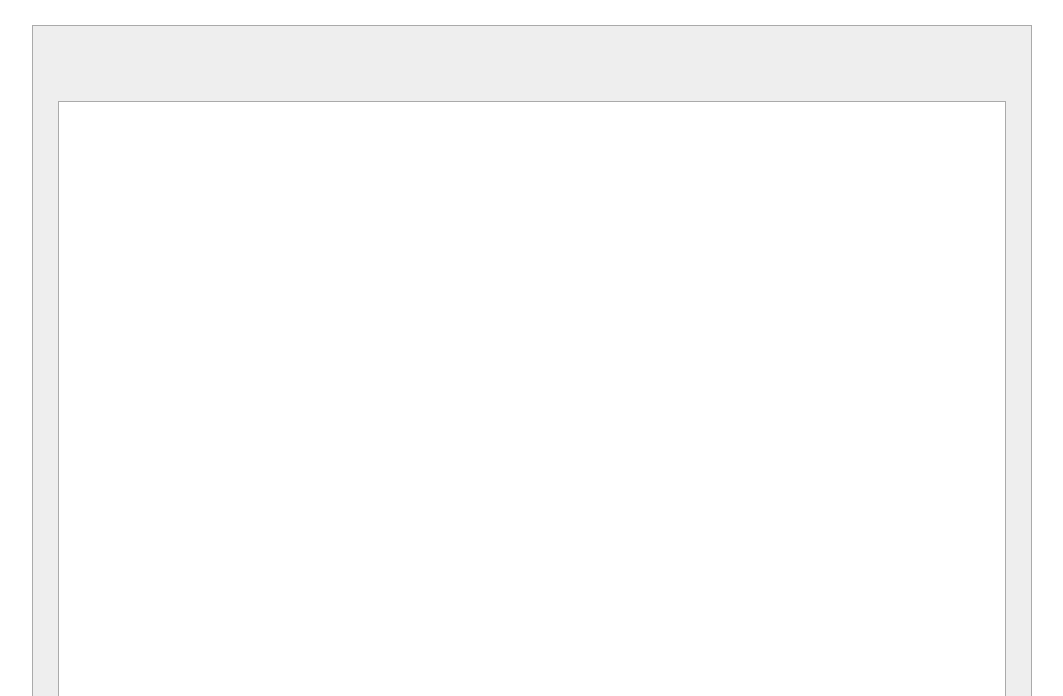
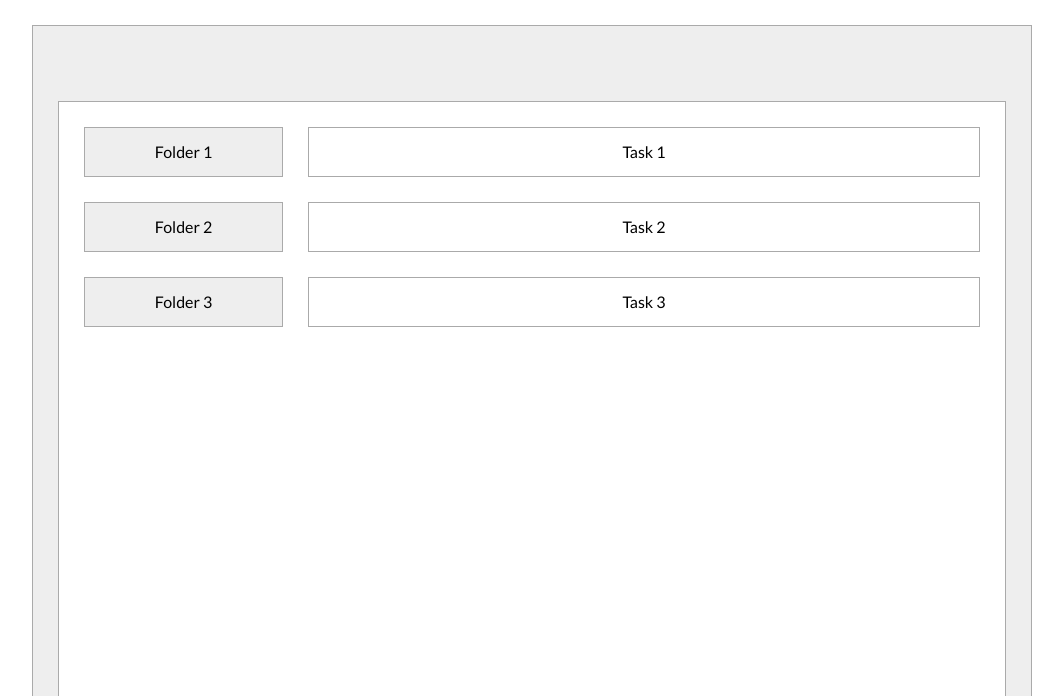
Before and after one commit to topvirtualbox-github/todo-list, a website built with webpack: page dist/index.html in a window 1280 px wide. Shown: the top 696 px of the page, without its empty margins (108-1171 px from the left). Built offline with nearby package versions, Linux system fonts and the light colour scheme.

Commit message:
Add basic functionality

```diff
--- a/src/css/style.css
+++ b/src/css/style.css
@@ -45,19 +45,65 @@ header {
 nav {
     max-width: 250px;
     min-height: calc(100% - 150px);
+    padding: 25px;
     background-color: #fff;
     border: 1px solid #aaa;
     border-right: none;
+    justify-content: start;
+    flex-direction: column;
 }
 
 main {
     max-width: calc(100% - 250px);
     min-height: calc(100% - 150px);
+    padding: 25px 25px 25px 0;
     background-color: #fff;
     border: 1px solid #aaa;
     border-left: none;
+    justify-content: start;
+    flex-direction: column;
 }
 
 footer {
     min-height: 75px;
 }
+
+/*------------------------------
+------------ HEADER ------------
+------------------------------*/
+
+/*------------------------------
+------------- NAV --------------
+------------------------------*/
+
+.folder {
+    width: 100%;
+    min-height: 50px;
+    margin-bottom: 25px;
+    background-color: #eee;
+    border: 1px solid #aaa;
+    cursor: pointer;
+}
+
+/*------------------------------
+------------- MAIN -------------
+------------------------------*/
+
+.todo {
+    width: 100%;
+    min-height: 50px;
+    margin-bottom: 25px;
+    border: 1px solid #aaa;
+    display: flex;
+    justify-content: center;
+    align-items: center;
+}
+
+/*------------------------------
+------------ FOOTER ------------
+------------------------------*/
+
+.github {
+    color: #000;
+    font-size: 2rem;
+}
--- a/src/index.js
+++ b/src/index.js
@@ -1,2 +1,9 @@
 import "./css/normalize.css";
 import "./css/style.css";
+import { folders } from "./modules/app.js";
+import { renderFolders, renderFolderTodoList } from "./modules/dom.js";
+
+window.addEventListener("load", () => {
+    renderFolders();
+    renderFolderTodoList(folders[0]);
+});
--- /dev/null
+++ b/src/modules/app.js
@@ -0,0 +1,7 @@
+const folders = [
+    { name: "Folder 1", list: [{ task: "Task 1" }, { task: "Task 2" }, { task: "Task 3" }] },
+    { name: "Folder 2", list: [{ task: "Task 4" }, { task: "Task 5" }, { task: "Task 6" }] },
+    { name: "Folder 3", list: [{ task: "Task 7" }, { task: "Task 8" }, { task: "Task 9" }] },
+];
+
+export { folders };
--- /dev/null
+++ b/src/modules/dom.js
@@ -0,0 +1,28 @@
+import { folders } from "./app.js";
+
+const renderFolders = () => {
+    const nav = document.querySelector("nav");
+    while (nav.hasChildNodes()) { nav.removeChild(nav.lastChild); }
+    folders.forEach((element, index) => {
+        const button = document.createElement("button");
+        button.classList.add("folder");
+        button.textContent = folders[index].name;
+        nav.append(button);
+        button.addEventListener("click", () => {
+            renderFolderTodoList(folders[index]);
+        });
+    });
+}
+
+const renderFolderTodoList = (folder) => {
+    const main = document.querySelector("main");
+    while (main.hasChildNodes()) { main.removeChild(main.lastChild); }
+    folder.list.forEach(element => {
+        const todo = document.createElement("div");
+        todo.classList.add("todo");
+        todo.textContent = element.task;
+        main.append(todo);
+    });
+}
+
+export { renderFolders, renderFolderTodoList };
```
Also changed, not shown: dist/bundle.js, dist/index.html.
